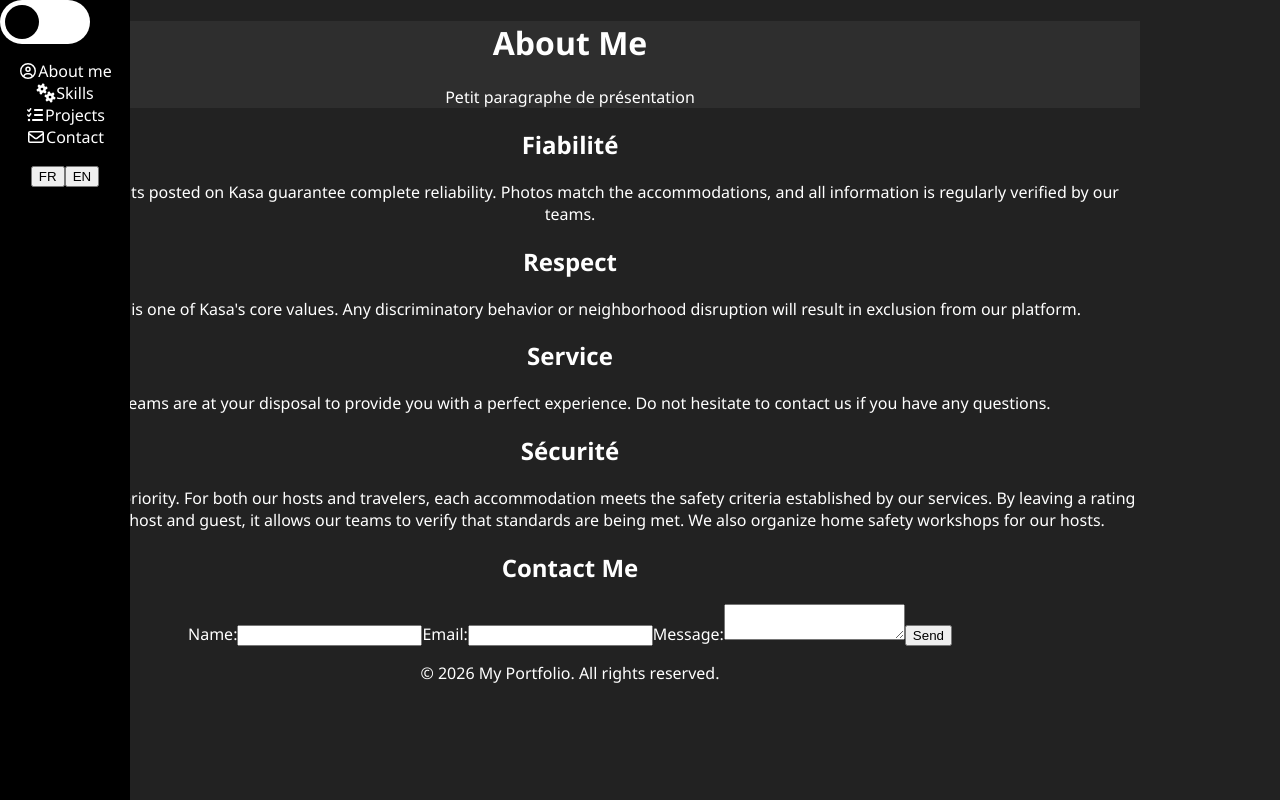
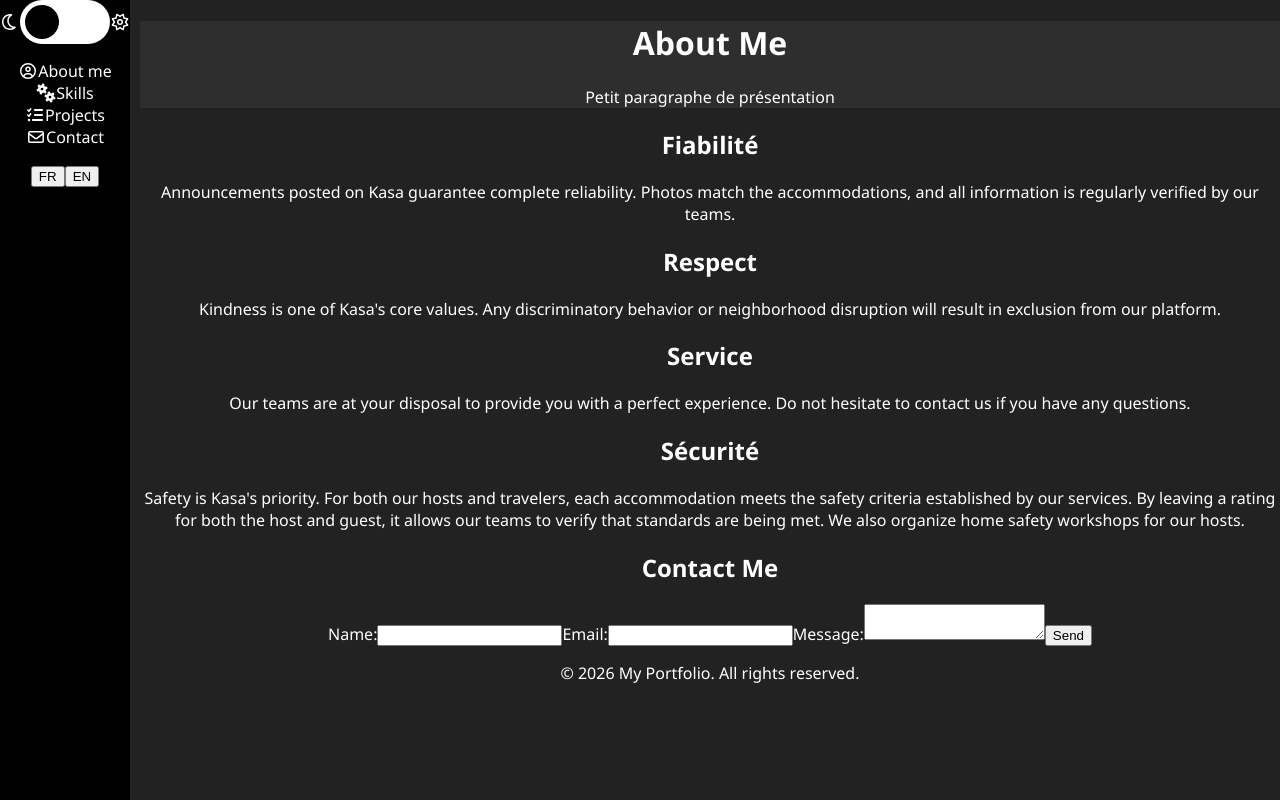
Before and after one commit to Tigrou-le-ninja/PortfolioTS, a React (Vite) app: page / in a window 1280 px wide. Built offline with nearby package versions, Linux system fonts and the light colour scheme.

Commit message:
Ajout d'icônes à la navbar, changement de structure pour themeswitch

```diff
--- a/src/components/navbar/navbar.jsx
+++ b/src/components/navbar/navbar.jsx
@@ -18,7 +18,11 @@ const Navbar = () => {
 
   return (
     <nav className="navbar">
-      <ThemeSwitch />
+      <div className="theme">
+        <FontAwesomeIcon icon="fa-regular fa-moon" className="theme-icon" />
+        <ThemeSwitch />
+        <FontAwesomeIcon icon="fa-regular fa-sun" className="theme-icon" />
+      </div>
       <ul className="navlinks">
         <li>
           <a href="#about">
--- a/src/components/navbar/navbar.scss
+++ b/src/components/navbar/navbar.scss
@@ -8,14 +8,24 @@
   overflow: auto;
   background-color: var(--background-nav);
   transition: all 1s ease;
+}
 
-  .navlinks {
-    list-style-type: none;
-    display: flex;
-    flex-direction: column;
-    align-items: center;
-    padding: 0;
+.theme {
+  display: flex;
+  justify-content: center;
+  align-items: center;
+
+  &-icon {
+    color: var(--text-color);
   }
+}
+
+ul {
+  list-style-type: none;
+  display: flex;
+  flex-direction: column;
+  align-items: center;
+  padding: 0;
 }
 
 li a {
@@ -23,6 +33,6 @@ li a {
   text-align: center;
   justify-content: center;
   align-items: center;
-  color: white;
+  color: var(--text-color);
   text-decoration: none;
 }
--- a/src/components/themeswitch/themeswitch.jsx
+++ b/src/components/themeswitch/themeswitch.jsx
@@ -17,12 +17,12 @@ const ThemeSwitch = () => {
   console.log("Current theme:", theme);
 
   return (
-    <div className="theme-switch">
+    <>
       <label className="toggle">
         <input type="checkbox" onChange={toggleTheme} checked={theme === "light"} />
         <span className="slider"></span>
       </label>
-    </div>
+    </>
   );
 };
 
--- a/src/pages/home/home.scss
+++ b/src/pages/home/home.scss
@@ -1,5 +1,7 @@
 .content {
   width: 100%;
+  position: relative;
+  left: 140px;
 }
 
 .main-content {
```
